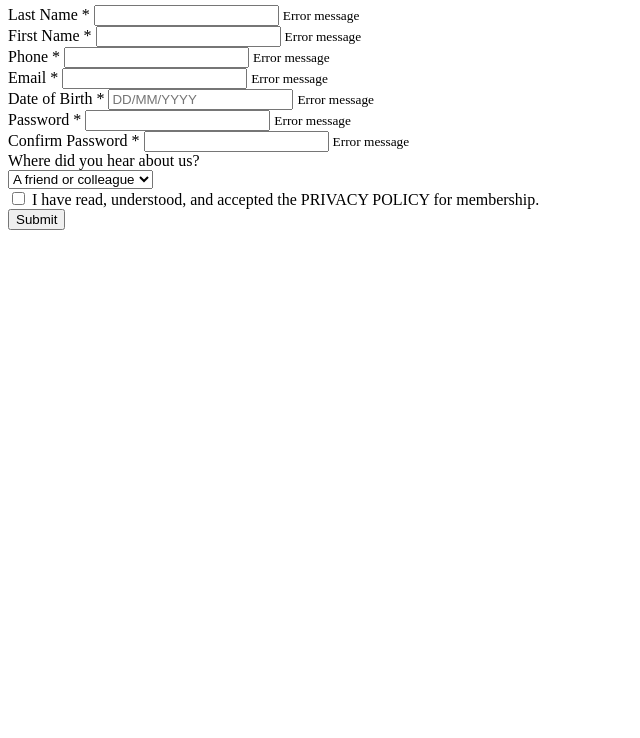
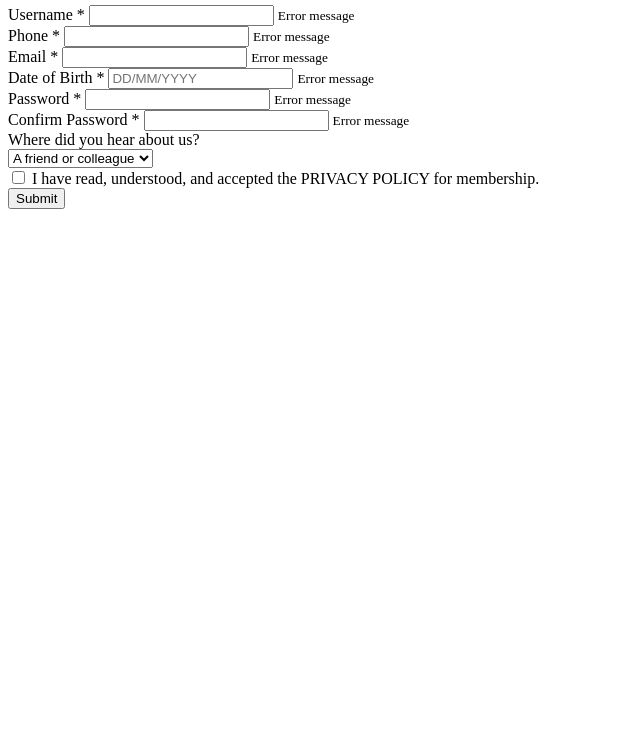
Before and after one commit to MoLaadjal/formulaire_inscription, a plain HTML site: page index.html in a window 1280 px wide. Shown: the part 62-800 px from the top of the page, without its empty margins (0-640 px from the left). Drawn offline with Linux system fonts and the light colour scheme; a script that the page names is missing.

Commit message:
updated index.html

```diff
--- a/index.html
+++ b/index.html
@@ -11,13 +11,8 @@
         <form id="form" class="form">
         <h2>Registration Form</h2>
         <div class="form-control">
-            <label for="last-name">Last Name *</label>
-            <input type="text" id="last-name" required>
-            <small>Error message</small>
-        </div>
-        <div class="form-control">
-            <label for="first-name">First Name *</label>
-            <input type="text" id="first-name" required>
+            <label for="username">Username *</label>
+            <input type="text" id="username" required>
             <small>Error message</small>
         </div>
         <div class="form-control">
```
